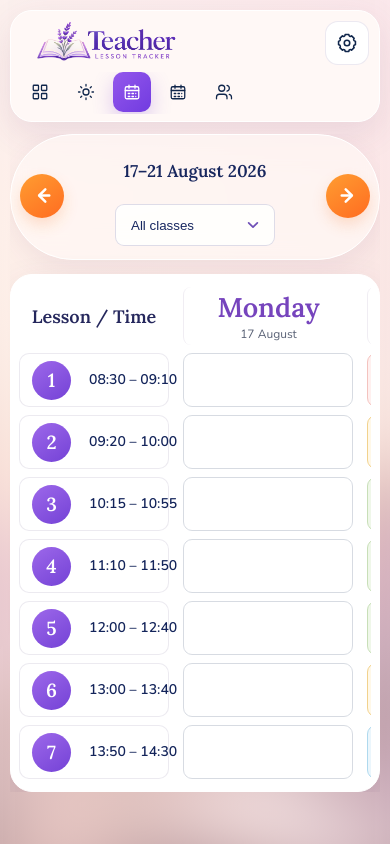
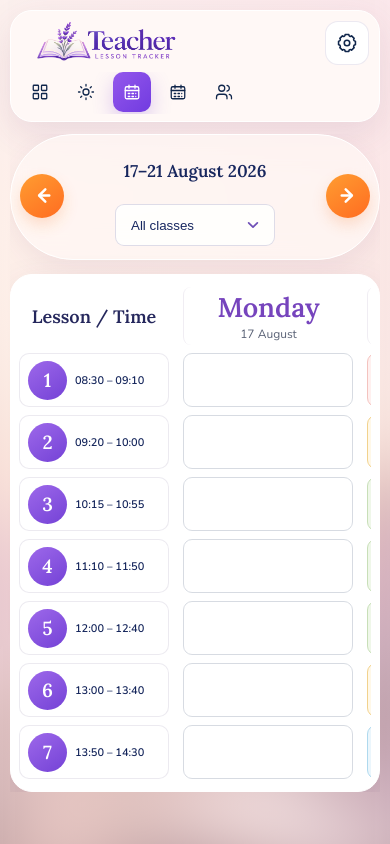
Before and after one commit to Nuruanna/TeacherTracker, a React (Vite) app: page /#/week in a window 390 px wide. Built offline with nearby package versions, Linux system fonts and the light colour scheme.

Commit message:
Refine mobile Week lesson times

```diff
--- a/src/styles/global.css
+++ b/src/styles/global.css
@@ -227,4 +227,8 @@ body:before{content:'';position:fixed;inset:-50px;z-index:-2;background:url('../
  /* Center Week/Month arrows against the complete two-row pill, like Day. */
  .week-page>.date-navigation .date-side.previous,.month-page>.date-navigation .date-side.previous{grid-row:1/3;align-self:center}
  .week-page>.date-navigation .date-side.next,.month-page>.date-navigation .date-side.next{grid-row:1/3;align-self:center}
+
+ /* Keep the fixed Week time column readable without changing its geometry. */
+ .week-page .week-time{gap:8px;padding-left:8px;padding-right:8px}
+ .week-page .week-time span{font-size:11px;line-height:1;white-space:nowrap}
 }
```
